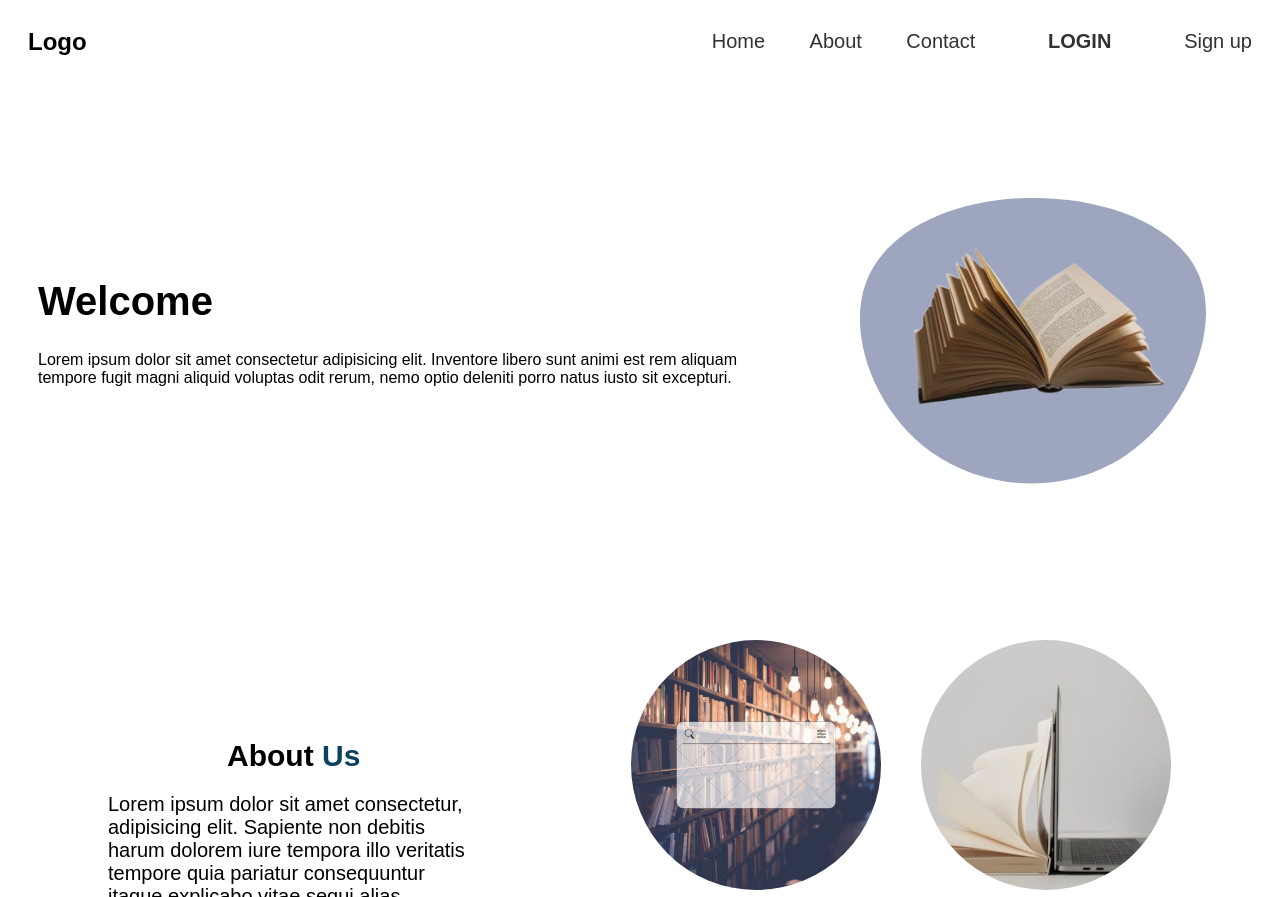
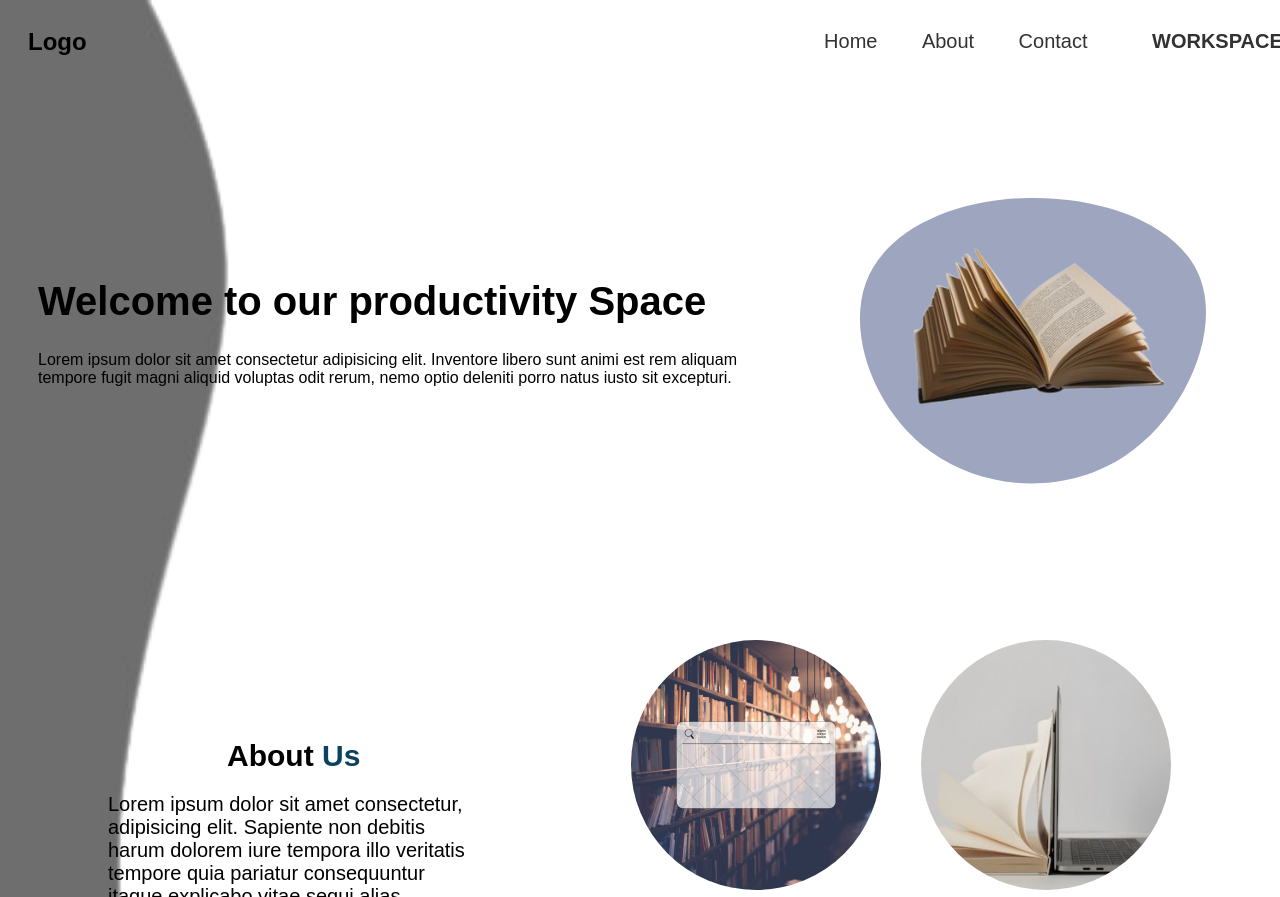
Before and after one commit to Tsunamiisking/scrum-board, a plain HTML site: page index.htm in a window 1280 px wide. Shown: the top 897 px of the page. Drawn offline with Linux system fonts and the light colour scheme; a web font is replaced by a local one.

Commit message:
Added background and made a few changes to the index.html file

```diff
--- a/index.htm
+++ b/index.htm
@@ -13,7 +13,8 @@
 
 <body class="index-body">
     <!-- Header => Navigation -->
-    <header>
+    <div>
+        <header>
         <div>
             <span>
                 <h2>Logo</h2>
@@ -24,8 +25,7 @@
                 <li><a class="nav-link" href="">Home</a></li>
                 <li><a class="nav-link" href="#about-us">About</a></li>
                 <li><a class="nav-link" href="">Contact</a></li>
-                <li><button class=" nav-link btn"><a href="/board.htm"><span>Login</span></a></button></li>
-                <li><a class="nav-link" href="">Sign up</a></li>
+                <li><button class=" nav-link btn"><a href="/board.htm"><span>Workspace</span></a></button></li>
             </ul>
         </nav>
         <div id="hamburger" class="hamburger">
@@ -43,7 +43,7 @@
     <main class="index-main">
         <div class="row">
             <div class="col">
-                <h1>Welcome</h1>
+                <h1>Welcome to our productivity Space</h1>
                 <p>Lorem ipsum dolor sit amet consectetur adipisicing elit. Inventore libero sunt animi est rem aliquam
                     tempore fugit magni aliquid voluptas odit rerum, nemo optio deleniti porro natus iusto sit
                     excepturi.</p>
@@ -58,7 +58,9 @@
             </div>
         </div>
     </main>
+</div>
     <!-- ENd of Hero Section -->
+
 
     <!-- About Scetion -->
 
@@ -110,7 +112,6 @@
             </div>
         </div>
     </section>
-</div>
     <!-- End of About us section -->
 
     <script src="app.js"></script>
--- a/style.css
+++ b/style.css
@@ -4,21 +4,34 @@
     --grey: #6E6E6E;
     --white: #FFFFFF;
     --beige: #DDD0C8;
-    --dark-grey:#323232;
+    --dark-grey: #323232;
     --primary-color: #0c216067;
 
 
 }
-.scrum-body{
+
+.scrum-body {
     background-color: var(--beige);
 }
+
 .index-body {
-    background-color: va1r(--beige);
+    background-color: var(--beige);
+    background: url(/images/Search-removebg-preview.png);
+    background-repeat: no-repeat;
+    background-size: cover;
 }
+
+/* .content {
+    background: url(/images/Search-removebg-preview.png);
+    background-repeat: no-repeat;
+    background-size: cover;
+} */
+
 .scrum-body h3 {
     color: var(--dark-grey);
     font-weight: 700;
 }
+
 header div {
     margin-left: 20px;
 }
@@ -82,7 +95,7 @@ input:focus {
 }
 
 .container button:hover {
-    background-color:var(--dark-grey);
+    background-color: var(--dark-grey);
     color: var(--beige);
 }
 
@@ -103,7 +116,7 @@ input:focus {
 .final-item {
     padding: 10px 15px;
     background-color: var(--beige);
-    color:var(--dark-grey);
+    color: var(--dark-grey);
     margin-bottom: 20px;
     border-radius: 10px;
     transition: .2s;
@@ -118,7 +131,7 @@ input:focus {
 } */
 
 
-.col-sm {
+.scrum-body .col-sm {
     margin: 10px;
     min-width: 40vw;
     border-radius: 10px;
@@ -149,7 +162,7 @@ header {
     vertical-align: bottom;
     align-items: center;
     justify-content: space-between;
-    background-color:transparent;
+    background-color: transparent;
     /* border-radius: 50px; */
 
 }
@@ -282,10 +295,12 @@ nav .nav-items a {
         padding: 20px 70px;
         display: flex;
         flex-direction: column;
-        align-items: center;
+        align-items: self-end;
         transition: .3s;
-        background-color: #0c4160;
+        background-color:var(--beige);
         z-index: 100;
+        box-shadow: 0 5px 5px 1px rgba(202, 202, 202, 0.482);
+
     }
 
     .nav-items a {
```
Also changed, not shown: images/Search-removebg-preview.png (added), images/Search.png (added), images/wave (2).svg (added).
